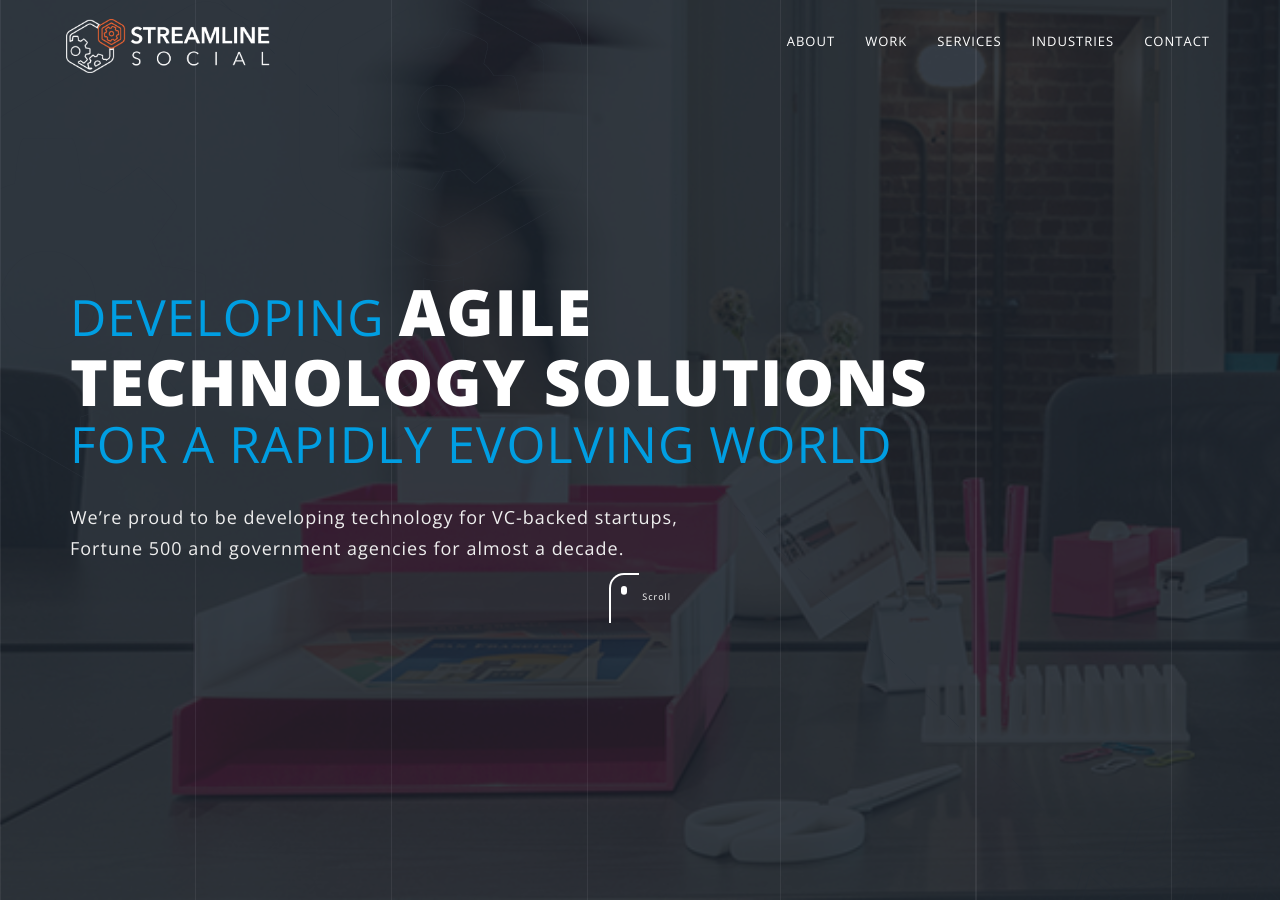
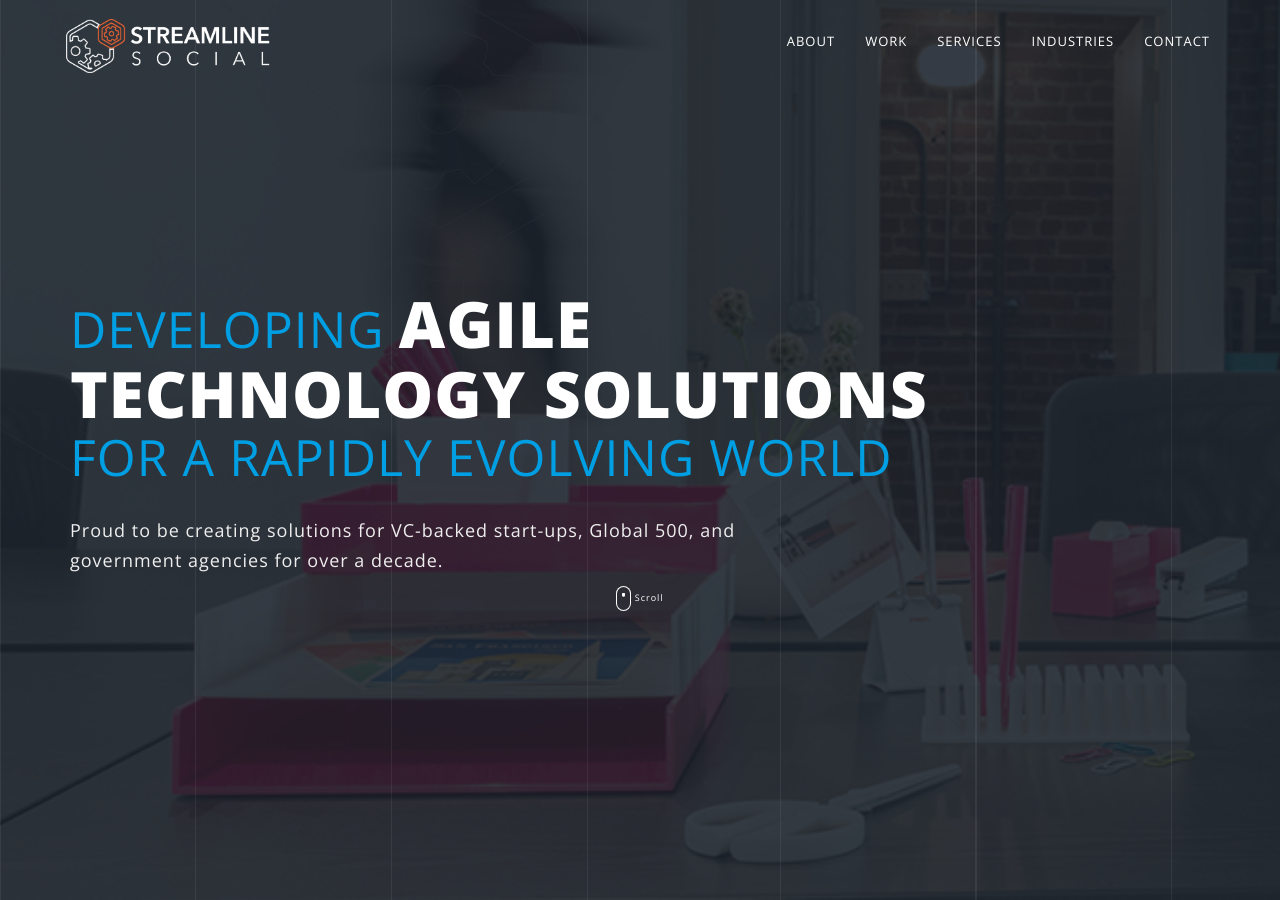
Before and after one commit to hadarwissotzky/streamlinesocial.github.io, a Jekyll site: the page built from industries.html, in a window 1280 px wide and 900 px high. Built offline with Jekyll 4.4.1, drawn with Linux system fonts in a browser that asks for light colours; comment, search, counter and statistics services are not loaded; some of the changed text lies outside the part shown.

Commit message:
updated new changes

```diff
--- a/_sass/akser/style.scss
+++ b/_sass/akser/style.scss
@@ -2690,6 +2690,9 @@
 /*----------------------------------------------------
 start contact-me Section
 ----------------------------------------------------*/
+.contact-section {
+  font-size: 17px;
+}
 .contact {
     text-align: center;
 }
@@ -2802,6 +2805,12 @@
 .contact-options-row .light-form {
     background-color: transparent;
     padding: 0;
+}
+.contact-address {
+	text-align: left;
+}
+.our-work .item {
+	margin-left: 5%;
 }
 .gform_body {
     margin: 0 -15px;
@@ -3479,6 +3488,9 @@
 .footer-rights {
     float: right;
     margin-top: 4%;
+}
+.social-link {
+  margin-top: 12px;
 }
 /*********** start Industries  ************/
 .industries-content {
--- a/industries.html
+++ b/industries.html
@@ -18,7 +18,7 @@
                     <div class="title">
                         <!--<h1>We make your apps come true <span class="default-color">Streamline Social</span></h1>-->
                         <h1>DEVELOPING <strong>AGILE TECHNOLOGY SOLUTIONS</strong><br />FOR A RAPIDLY EVOLVING WORLD</h1>
-                        <p>We’re proud to be developing technology for VC-backed startups, Fortune 500 and government agencies for almost a decade.</p>
+                        <p>Proud to be creating solutions for VC-backed start-ups, Global 500, and government agencies for over a decade.</p>
                         <!--<a href="#about" class="a-btn default-background first">What we do</a>-->
                     </div>
                     <span class="scroll">
@@ -48,20 +48,21 @@
                     </header>
                     <section class="card-text">
                         <div class="rich-text">
-                            <p>Streamline education services to be more efficient and appealing to clients by implementing technology-driven solutions.</p>
+                            <p>Streamline education services with technology and design-driven solutions to enhance user experience.</p>
                         </div>
                     </section>
                     <section class="card-extra"></section>
                 </section>
             </li>
 
-            <li class="item {{ page.gridSize }}"><section class="industries-card"><section class="media"><img alt="Taxi &amp; Transportation" class="domains__domain-image" src="/assets/images/taxi-transportation.png"></section><header class="card-header"><h4 class="card-title">Food &amp; Beverage</h4></header><section class="card-text"><div class="rich-text"><p>Build a local and global restaurant-management suite, solving various logistical and communication challenges, and optimizing expense and resource allocation.<br></p></div></section><section class="card-extra"></section></section></li>
-            <li class="item {{ page.gridSize }}"><section class="industries-card"><section class="media"><img alt="Health Сare &amp; Fitness" class="domains__domain-image" src="/assets/images/health-care.png"></section><header class="card-header"><h4 class="card-title">Health Сare &amp; Fitness</h4></header><section class="card-text"><div class="rich-text"><p>Help people better track, manage, and improve their health and wellness in a cost-effective and simple way.<br></p></div></section><section class="card-extra"></section></section></li>
-            <li class="item {{ page.gridSize }}"><section class="industries-card"><section class="media"><img alt="HR &amp; Recruiting" class="domains__domain-image" src="/assets/images/travel-booking.png"></section><header class="card-header"><h4 class="card-title">Government &amp; Agencies</h4></header><section class="card-text"><div class="rich-text"><p>Improve consumers auditing and reporting capabilities through new  <br></p></div></section><section class="card-extra"></section></section></li>
-            <li class="item {{ page.gridSize }}"><section class="industries-card"><section class="media"><img alt="Real Estate" class="domains__domain-image" src="/assets/images/real-estate.png"></section><header class="card-header"><h4 class="card-title">Real Estate</h4></header><section class="card-text"><div class="rich-text"><p>Instead of relying on expensive estate agents, develop spatial intelligence solutions to sell or lease property effectively and strategically with the use of technology.<br></p></div></section><section class="card-extra"></section></section></li>
-            <li class="item {{ page.gridSize }}"><section class="industries-card"><section class="media"><img alt="Marketplaces" class="domains__domain-image" src="/assets/images/marketplaces.png"></section><header class="card-header"><h4 class="card-title">Marketplaces</h4></header><section class="card-text"><div class="rich-text"><p>Launch a great e-commerce app that truly connects sellers with those ready to buy a product or service.</p></div></section><section class="card-extra"></section></section></li>
-            <li class="item {{ page.gridSize }}"><section class="industries-card"><section class="media"><img alt="E-commerce &amp; Retail" class="domains__domain-image" src="/assets/images/e-commerce-retail.png"></section><header class="card-header"><h4 class="card-title">E-commerce &amp; Retail</h4></header><section class="card-text"><div class="rich-text"><p>Anticipate end-users needs and adapt to them as they change, have the products they want on-hand, and communicate in real-time.</p></div></section><section class="card-extra"></section></section></li>
-            <li class="item {{ page.gridSize }}"><section class="industries-card"><section class="media"><img alt="Communication &amp; Social Networking" class="domains__domain-image" src="/assets/images/social-networking.png"></section><header class="card-header"><h4 class="card-title">Communication &amp; Social Networking</h4></header><section class="card-text"><div class="rich-text"><p>Engage the market with a brand-new niche social network or messaging app.</p></div></section><section class="card-extra"></section></section></li>
+            <li class="item {{ page.gridSize }}"><section class="industries-card"><section class="media"><img alt="Taxi &amp; Transportation" class="domains__domain-image" src="/assets/images/taxi-transportation.png"></section><header class="card-header"><h4 class="card-title">Food &amp; Beverage</h4></header><section class="card-text"><div class="rich-text"><p>Build a local and global restaurant-management suite to solve logistical and communication challenges and optimize expense and resource allocation.<br></p></div></section><section class="card-extra"></section></section></li>
+            <li class="item {{ page.gridSize }}"><section class="industries-card"><section class="media"><img alt="Health Сare &amp; Fitness" class="domains__domain-image" src="/assets/images/health-care.png"></section><header class="card-header"><h4 class="card-title">Health Сare &amp; Fitness</h4></header><section class="card-text"><div class="rich-text"><p>Help people better track, manage, and improve their health and wellness simply and cost-effectively.<br></p></div></section><section class="card-extra"></section></section></li>
+            <li class="item {{ page.gridSize }}"><section class="industries-card"><section class="media"><img alt="HR &amp; Recruiting" class="domains__domain-image" src="/assets/images/travel-booking.png"></section><header class="card-header"><h4 class="card-title">Government &amp; Agencies</h4></header><section class="card-text"><div class="rich-text"><p>Improve consumers auditing and reporting capabilities through new CRM system.<br></p></div></section><section class="card-extra"></section></section></li>
+            <li class="item {{ page.gridSize }}"><section class="industries-card"><section class="media"><img alt="Real Estate" class="domains__domain-image" src="/assets/images/real-estate.png"></section><header class="card-header"><h4 class="card-title">Real Estate</h4></header><section class="card-text"><div class="rich-text"><p>Develop effective spatial intelligence solutions to sell or lease property strategically, to bypass outdated and costly real estate agencies.<br></p></div></section><section class="card-extra"></section></section></li>
+            <li class="item {{ page.gridSize }}"><section class="industries-card"><section class="media"><img alt="Marketplaces" class="domains__domain-image" src="/assets/images/marketplaces.png"></section><header class="card-header"><h4 class="card-title">Marketplaces</h4></header><section class="card-text"><div class="rich-text"><p>Launch an excellent e-commerce app that genuinely connects sellers with those ready to buy a product or service.
+</p></div></section><section class="card-extra"></section></section></li>
+            <li class="item {{ page.gridSize }}"><section class="industries-card"><section class="media"><img alt="E-commerce &amp; Retail" class="domains__domain-image" src="/assets/images/e-commerce-retail.png"></section><header class="card-header"><h4 class="card-title">E-commerce &amp; Retail</h4></header><section class="card-text"><div class="rich-text"><p>Communicate with end-users in real-time to anticipate their needs, adapt to them as they change, and provide them with the products they want.</p></div></section><section class="card-extra"></section></section></li>
+            <li class="item {{ page.gridSize }}"><section class="industries-card"><section class="media"><img alt="Communication &amp; Social Networking" class="domains__domain-image" src="/assets/images/social-networking.png"></section><header class="card-header"><h4 class="card-title">Communication &amp; Social Networking</h4></header><section class="card-text"><div class="rich-text"><p>Develop a brand-new niche social network or messaging app to delight and engage the market.</p></div></section><section class="card-extra"></section></section></li>
         </ul></div>
 </section>
 <!-- end section paragraph -->
```
Also changed, not shown: other parts of industries.html (+1 -1 lines), about.html (+10 -5 lines), contact.html (+8 -8 lines), services.html (+13 -13 lines), work.html (+19 -9 lines), Gemfile.lock, assets/images/scroll-icon.svg.
